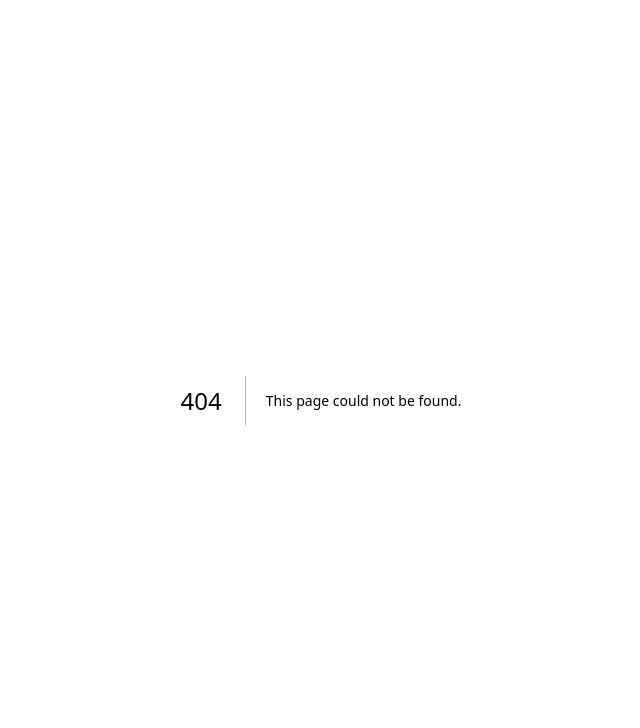
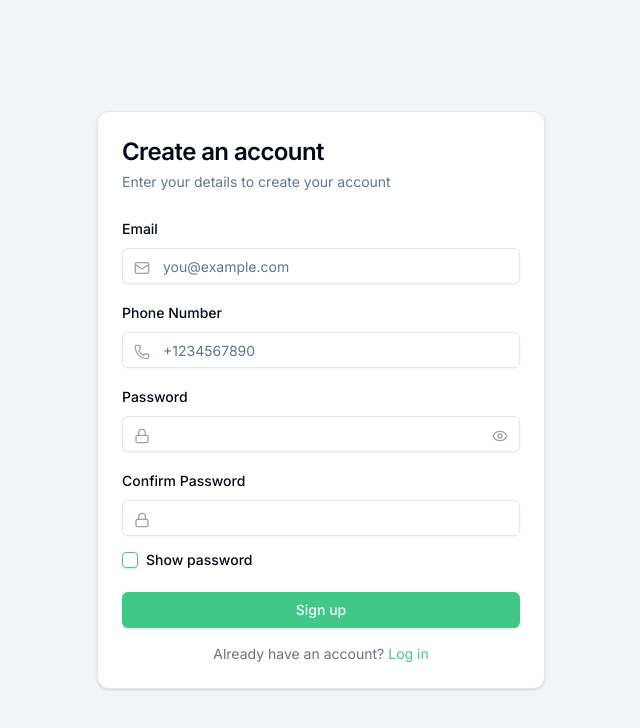
Before and after one commit to ojokne/turf, a Next.js app: page /signup in a window 1280 px wide. Before the commit this address had no page. Shown: the top 728 px of the page, without its empty margins (319-959 px from the left). Built offline with nearby package versions, Linux system fonts and the light colour scheme.

Commit message:
Add signup page

```diff
--- /dev/null
+++ b/app/signup/page.jsx
@@ -0,0 +1,212 @@
+"use client";
+
+import { useState } from "react";
+import Link from "next/link";
+import { useRouter } from "next/navigation";
+import { Button } from "@/components/ui/button";
+import { Input } from "@/components/ui/input";
+import { Label } from "@/components/ui/label";
+import { Checkbox } from "@/components/ui/checkbox";
+import {
+  Card,
+  CardContent,
+  CardDescription,
+  CardFooter,
+  CardHeader,
+  CardTitle,
+} from "@/components/ui/card";
+import { Alert, AlertDescription } from "@/components/ui/alert";
+import {
+  Mail,
+  Lock,
+  Eye,
+  EyeOff,
+  Phone,
+  AlertCircle,
+  CheckCircle,
+} from "lucide-react";
+
+export default function SignupPage() {
+  const [email, setEmail] = useState("");
+  const [password, setPassword] = useState("");
+  const [confirmPassword, setConfirmPassword] = useState("");
+  const [phoneNumber, setPhoneNumber] = useState("");
+  const [error, setError] = useState("");
+  const [isLoading, setIsLoading] = useState(false);
+  const [showPassword, setShowPassword] = useState(false);
+  const [passwordsMatch, setPasswordsMatch] = useState(true);
+  const router = useRouter();
+
+  const handleSubmit = async (e) => {
+    e.preventDefault();
+    setIsLoading(true);
+    setError(null);
+
+    if (password !== confirmPassword) {
+      setError("Passwords do not match");
+      setIsLoading(false);
+      return;
+    }
+
+    try {
+      // Add your signup logic here
+      // await signUp(email, password, phoneNumber);
+      router.push("/login");
+    } catch (error) {
+      setError(error.message);
+    } finally {
+      setIsLoading(false);
+    }
+  };
+
+  const checkPasswordMatch = (password, confirmPassword) => {
+    if (confirmPassword === "") return true;
+    return password === confirmPassword;
+  };
+
+  return (
+    <div className="flex items-center justify-center min-h-screen bg-gray-100">
+      <Card className="w-full max-w-md">
+        <CardHeader className="space-y-1">
+          <CardTitle className="text-2xl">Create an account</CardTitle>
+          <CardDescription>
+            Enter your details to create your account
+          </CardDescription>
+        </CardHeader>
+        <form onSubmit={handleSubmit}>
+          <CardContent className="space-y-4">
+            <div className="space-y-2">
+              <Label htmlFor="email">Email</Label>
+              <div className="relative">
+                <Mail className="absolute left-3 top-3 h-4 w-4 text-gray-400" />
+                <Input
+                  id="email"
+                  type="email"
+                  placeholder="you@example.com"
+                  value={email}
+                  onChange={(e) => setEmail(e.target.value)}
+                  className="pl-10"
+                  required
+                />
+              </div>
+            </div>
+
+            <div className="space-y-2">
+              <Label htmlFor="phoneNumber">Phone Number</Label>
+              <div className="relative">
+                <Phone className="absolute left-3 top-3 h-4 w-4 text-gray-400" />
+                <Input
+                  id="phoneNumber"
+                  type="tel"
+                  placeholder="+1234567890"
+                  value={phoneNumber}
+                  onChange={(e) => setPhoneNumber(e.target.value)}
+                  className="pl-10"
+                  required
+                />
+              </div>
+            </div>
+
+            <div className="space-y-2">
+              <Label htmlFor="password">Password</Label>
+              <div className="relative">
+                <Lock className="absolute left-3 top-3 h-4 w-4 text-gray-400" />
+                <Input
+                  id="password"
+                  type={showPassword ? "text" : "password"}
+                  value={password}
+                  onChange={(e) => {
+                    setPassword(e.target.value);
+                    setPasswordsMatch(
+                      checkPasswordMatch(e.target.value, confirmPassword)
+                    );
+                  }}
+                  className="pl-10"
+                  required
+                />
+                <button
+                  type="button"
+                  onClick={() => setShowPassword(!showPassword)}
+                  className="absolute right-3 top-3 text-gray-400 hover:text-gray-600"
+                >
+                  {showPassword ? (
+                    <EyeOff className="h-4 w-4" />
+                  ) : (
+                    <Eye className="h-4 w-4" />
+                  )}
+                </button>
+              </div>
+            </div>
+
+            <div className="space-y-2">
+              <Label htmlFor="confirmPassword">Confirm Password</Label>
+              <div className="relative">
+                <Lock className="absolute left-3 top-3 h-4 w-4 text-gray-400" />
+                <Input
+                  id="confirmPassword"
+                  type={showPassword ? "text" : "password"}
+                  value={confirmPassword}
+                  onChange={(e) => {
+                    setConfirmPassword(e.target.value);
+                    setPasswordsMatch(
+                      checkPasswordMatch(password, e.target.value)
+                    );
+                  }}
+                  className={`pl-10 ${
+                    confirmPassword && !passwordsMatch
+                      ? "border-red-500 focus-visible:ring-red-500"
+                      : ""
+                  }`}
+                  required
+                />
+                {confirmPassword && (
+                  <div className="absolute right-3 top-3">
+                    {passwordsMatch ? (
+                      <CheckCircle className="h-4 w-4 text-green-500" />
+                    ) : (
+                      <AlertCircle className="h-4 w-4 text-red-500" />
+                    )}
+                  </div>
+                )}
+              </div>
+              {confirmPassword && !passwordsMatch && (
+                <p className="text-sm text-red-500">Passwords do not match</p>
+              )}
+            </div>
+
+            <div className="flex items-center space-x-2">
+              <Checkbox
+                id="showPassword"
+                checked={showPassword}
+                onCheckedChange={(checked) => setShowPassword(checked)}
+              />
+              <label
+                htmlFor="showPassword"
+                className="text-sm font-medium leading-none peer-disabled:cursor-not-allowed peer-disabled:opacity-70"
+              >
+                Show password
+              </label>
+            </div>
+
+            {error && (
+              <Alert variant="destructive">
+                <AlertDescription>{error}</AlertDescription>
+              </Alert>
+            )}
+          </CardContent>
+          <CardFooter className="flex flex-col space-y-4">
+            <Button type="submit" className="w-full" disabled={isLoading}>
+              {isLoading ? "Creating account..." : "Sign up"}
+            </Button>
+            <div className="flex items-center justify-center w-full text-sm">
+              <span className="text-gray-500">Already have an account?</span>
+              <Link href="/login" className="text-primary hover:underline ml-1">
+                Log in
+              </Link>
+            </div>
+          </CardFooter>
+        </form>
+      </Card>
+    </div>
+  );
+}
```
